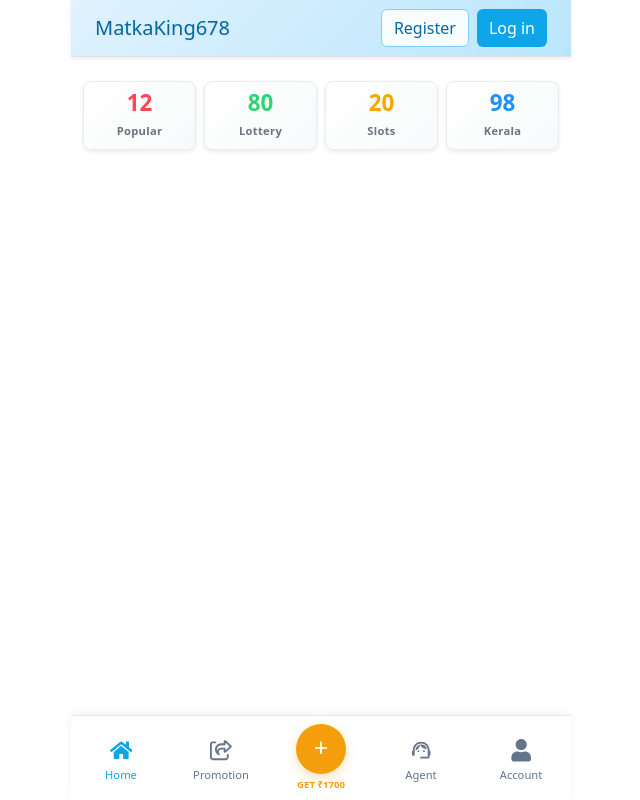
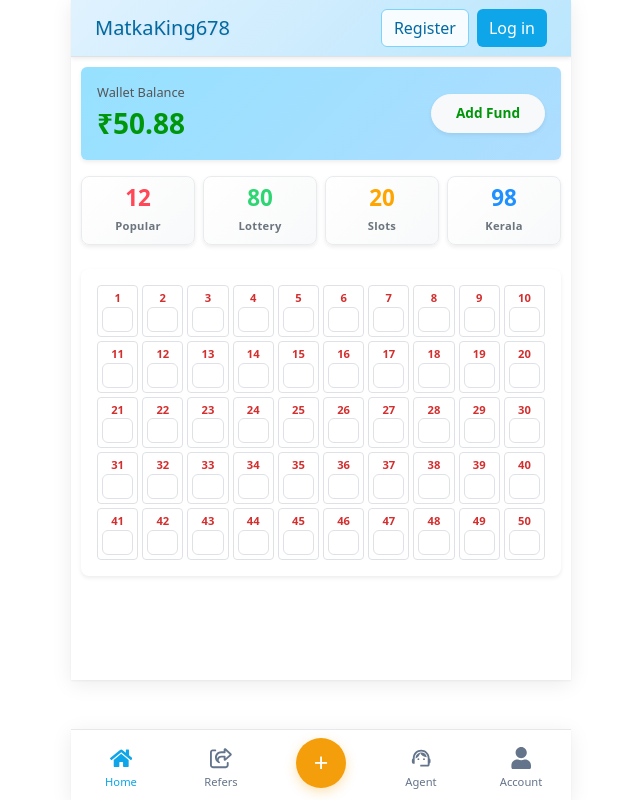
Before and after one commit to MOHDSUHAIL09/matkaking, a React (Vite) app: page / in a window 1280 px wide. Shown: the whole page, without its empty margins (319-959 px from the left). Built offline with nearby package versions, Linux system fonts and the light colour scheme.

Commit message:
update code

```diff
--- a/src/components/dashboard/common/Header.jsx
+++ b/src/components/dashboard/common/Header.jsx
@@ -7,7 +7,7 @@ import './Header.css';
 const Header = () => {
   return (
     <>
-      {/* Top Header - BG678 Register Login */}
+      {/* Top Header - MatkaKing678 Register Login */}
       <nav className="navbar navbar-expand-lg shadow-sm border-bottom header-nav">
         <div className="container-fluid px-4">
           <a className="navbar-brand brand-logo" href="#">
--- a/src/components/dashboard/common/Navbar.jsx
+++ b/src/components/dashboard/common/Navbar.jsx
@@ -26,7 +26,7 @@ const Navbar = () => {
               <FaRegShareFromSquare />
             </div>
             <div className="nav-label">
-              Promotion
+              Refers
             </div>
           </div>
 
@@ -36,7 +36,7 @@ const Navbar = () => {
               <span className="special-icon">+</span>
             </div>
             <div className="special-label">
-              GET ₹1700
+
             </div>
           </div>
 
--- a/src/index.css
+++ b/src/index.css
@@ -2,4 +2,9 @@
   max-width: 500px;
   margin: 0 auto;
   width: 100%;
+  box-shadow: 0 4px 20px rgba(0, 0, 0, 0.08), 0 1px 2px rgba(0, 0, 0, 0.05);
+  overflow: hidden;
 }
+.dashboard-container {
+padding: 10px;
+}
--- a/src/pages/dashboard/Dashboard.jsx
+++ b/src/pages/dashboard/Dashboard.jsx
@@ -1,9 +1,66 @@
-import React from 'react';
+import React, { useState } from 'react';
 
 const Dashboard = () => {
+  const [bets, setBets] = useState([]);
+  const [betAmounts, setBetAmounts] = useState({});
+
+  const numbers = Array.from({ length: 50 }, (_, i) => i + 1);
+
+  const handleAmountChange = (number, value) => {
+    setBetAmounts({
+      ...betAmounts,
+      [number]: value
+    });
+  };
+
+  const handlePlaceBet = (number) => {
+    const amount = betAmounts[number];
+
+    if (!amount || amount <= 0) {
+      alert(`Please enter valid bet amount for number ${number}`);
+      return;
+    }
+
+    const newBet = {
+      number: number,
+      amount: amount,
+      id: Date.now() + Math.random(),
+      timestamp: new Date().toLocaleTimeString()
+    };
+
+    setBets([newBet, ...bets]);
+
+    // Clear the amount for this number after betting
+    setBetAmounts({
+      ...betAmounts,
+      [number]: ''
+    });
+
+    alert(`✅ Bet of ₹${amount} placed on number ${number}`);
+  };
+
   return (
-    <div className="container mt-4" style={{ paddingBottom: '80px' }}>
-      <div className="row g-2">
+    <div className="dashboard-container" style={{ paddingBottom: '80px' }}>
+
+      {/* Wallet Card */}
+      <div className="card mb-3 shadow-sm border-0" style={{ background: 'linear-gradient(135deg, #96e1ff 0%, #aeddff 100%)' }}>
+        <div className="card-body">
+          <div className="d-flex justify-content-between align-items-center">
+            <div>
+              <div style={{ fontSize: '0.8rem', color: '#555', fontWeight: '500' }}>Wallet Balance</div>
+              <div className='fs-3 fw-bold' style={{ color: "#00960a" }}>₹50.88</div>
+            </div>
+            <div>
+              <button className="btn btn-light btn-sm px-4 py-2 rounded-pill fw-semibold shadow-sm" style={{ color: "#00960a", fontSize: '0.85rem' }}>
+                Add Fund
+              </button>
+            </div>
+          </div>
+        </div>
+      </div>
+
+      {/* Game Categories */}
+      <div className="row g-2 mb-4">
         {/* Game 1 - Popular */}
         <div className="col-3 col-md-3">
           <div
@@ -124,6 +181,42 @@ const Dashboard = () => {
           </div>
         </div>
       </div>
+
+{/* Satta Matka - Numbers with Bet Input */}
+{/* Satta Matka - Numbers with Bet Input */}
+<div className="card shadow-sm border-0 rounded-3 mb-4">
+  <div className="card-body">
+    <div style={{
+      display: 'grid',
+      gridTemplateColumns: 'repeat(10, 1fr)',
+      gap: '4px'
+    }}>
+      {numbers.map((num) => (
+        <div key={num}>
+          <div className="border rounded-1 p-1 text-center" style={{ background: '#fff' }}>
+            {/* Number */}
+            <div className="fw-bold" style={{ color: '#d32f2f', fontSize: '0.7rem' }}>
+              {num}
+            </div>
+
+            {/* Amount Input */}
+            <input
+              type="number"
+              className="form-control text-center"
+              placeholder=""
+              value={betAmounts[num] || ''}
+              onChange={(e) => handleAmountChange(num, e.target.value)}
+              min="1"
+              style={{ fontSize: '0.6rem', padding: '2px', height: '25px' }}
+            />
+          </div>
+        </div>
+      ))}
+    </div>
+  </div>
+</div>
+
+
     </div>
   );
 };
```
